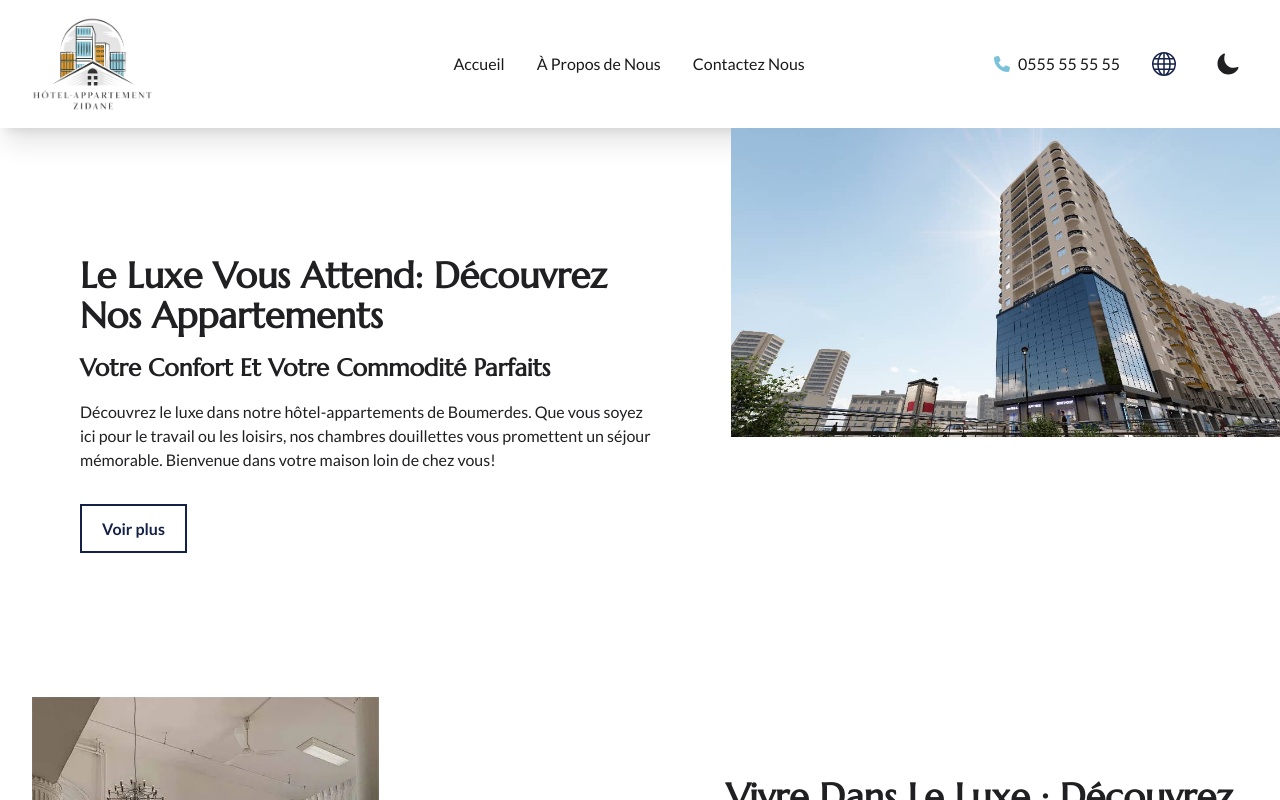
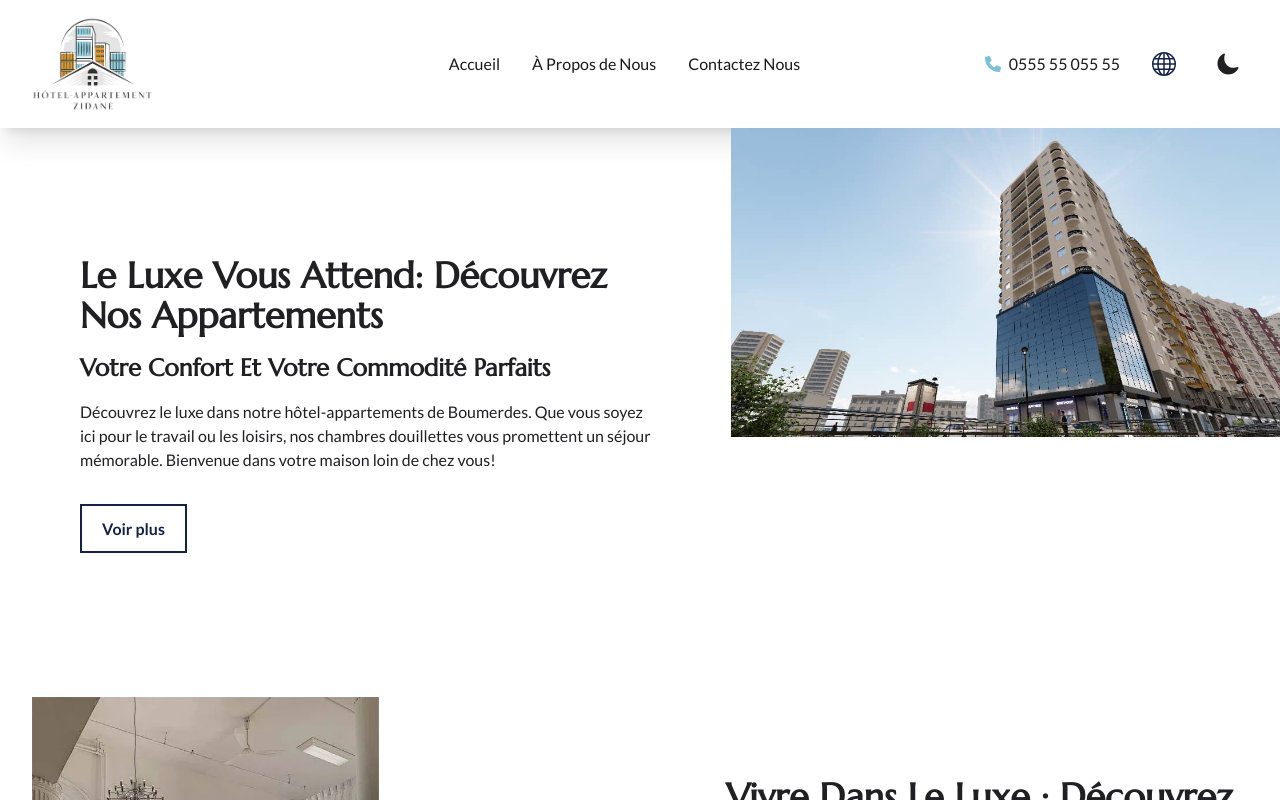
Before and after one commit to KamelMesbahi13/hotel, a React (Vite) app: page / in a window 1280 px wide. Shown: the top 800 px of the page. Built offline with nearby package versions, Linux system fonts and the light colour scheme.

Commit message:
fixing some code commit

```diff
--- a/src/Components/Navbar/Navbar.jsx
+++ b/src/Components/Navbar/Navbar.jsx
@@ -71,7 +71,7 @@ const Navbar = () => {
                     <i className="mr-2 text-thirdColor">
                       <FaPhone />
                     </i>
-                    <p>0555 55 55 55</p>
+                    <p>0555 55 055 55</p>
                   </a>
                   <div>
                     <span className="text-2xl cursor-pointer">
```
